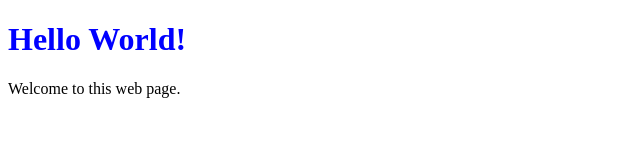
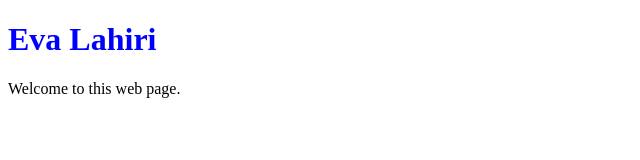
Before and after one commit to evalahiri/evalahiri.github.io, a plain HTML site: page index.html in a window 1280 px wide. Shown: the whole page, without its empty margins (0-640 px from the left). Drawn offline with Linux system fonts and the light colour scheme.

Commit message:
Update index.html

```diff
--- a/index.html
+++ b/index.html
@@ -3,7 +3,7 @@
 
     <body>
 
-     <h1 style="color:blue;">Hello World!</h1>
+     <h1 style="color:blue;">Eva Lahiri</h1>
      <p>Welcome to this web page.</p>
 
    </body>
```
